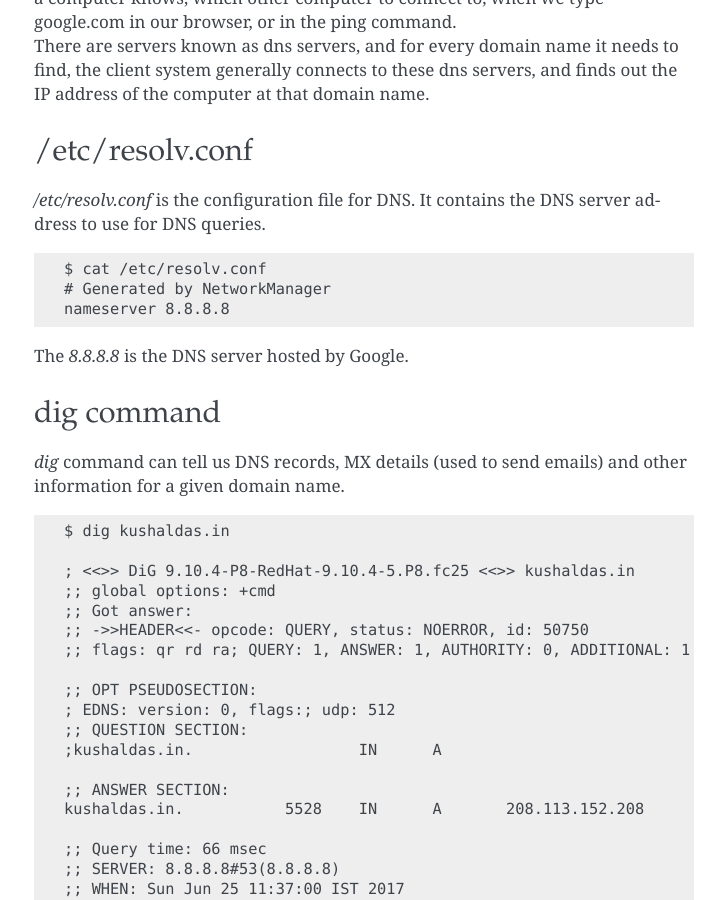
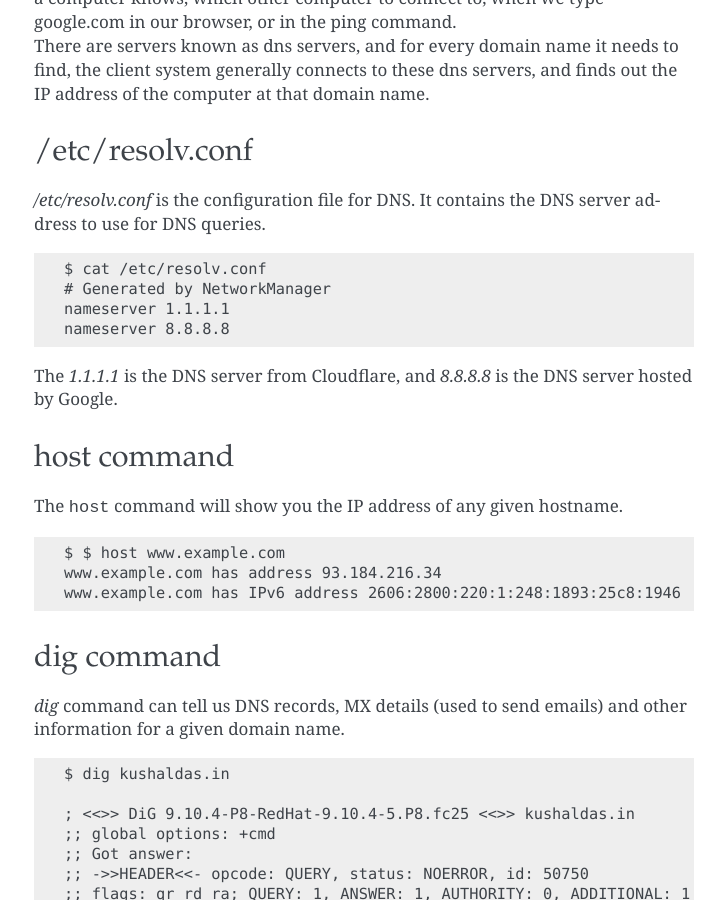
Before and after one commit to kushaldas/lym, a Sphinx documentation site: the page built from docs/networking.md, in a window 1280 px wide and 900 px high, scrolled down 1137 px. Shown: the whole window, without its empty margins (386-1111 px from the left). Built offline with Sphinx 7.4.7, drawn with Linux system fonts in a browser that asks for light colours; a script that is not in the unit is left out.

Commit message:
Adds host command

````diff
--- a/docs/networking.md
+++ b/docs/networking.md
@@ -64,10 +64,28 @@ There are servers known as dns servers, and for every domain name it needs to fi
 ```
 $ cat /etc/resolv.conf
 # Generated by NetworkManager
+nameserver 1.1.1.1
 nameserver 8.8.8.8
 ```
 
-The *8.8.8.8* is the DNS server hosted by Google.
+The *1.1.1.1* is the DNS server from Cloudflare, and *8.8.8.8* is the DNS server
+hosted by Google.
+
+
+```eval_rst
+.. index:: host
+```
+
+### host command
+
+The ```host``` command will show you the IP address of any given hostname.
+
+```
+$ $ host www.example.com
+www.example.com has address 93.184.216.34
+www.example.com has IPv6 address 2606:2800:220:1:248:1893:25c8:1946
+```
+
 
 ```eval_rst
 .. index:: dig
````
